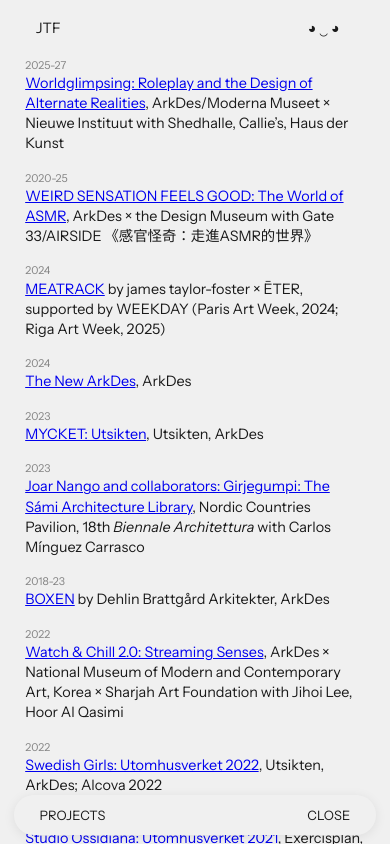
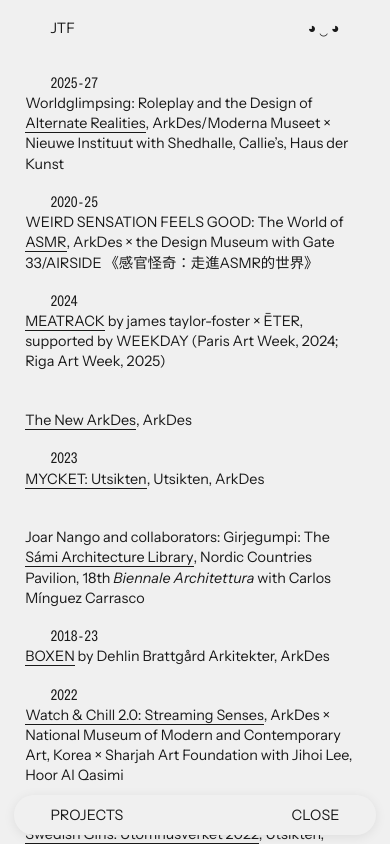
Before and after one commit to StudioFolder/james-tf, a website: page index.html in a window 390 px wide. Both pictures are taken after a click on the button "PROJECTS". Drawn offline with Linux system fonts and the light colour scheme.

Commit message:
mobile: overlay styling, duplicate years hidden

```diff
--- a/index.html
+++ b/index.html
@@ -402,6 +402,18 @@
               if (!panel) return;
               overlayTitle.textContent = item.querySelector('.nav-label').textContent;
               overlayContent.innerHTML = panel.innerHTML;
+              let lastYear = null;
+              overlayContent.querySelectorAll('.entry').forEach(entry => {
+                const yearEl = entry.querySelector('.entry-year');
+                if (yearEl) {
+                  const year = yearEl.textContent.trim();
+                  if (year === lastYear) {
+                    yearEl.style.visibility = 'hidden';
+                  } else {
+                    lastYear = year;
+                  }
+                }
+              });
               overlayContent.querySelectorAll('a').forEach(link => {
                 link.setAttribute('target', '_blank');
                 link.setAttribute('rel', 'noopener noreferrer');
--- a/style.css
+++ b/style.css
@@ -462,7 +462,7 @@
   .name-jtf {
     position: fixed;
     top: 1.25rem;
-    left: 2.5rem;
+    left: 3.5rem;
     font-weight: 400;
     text-transform: uppercase;
     letter-spacing: 0.01em;
@@ -628,7 +628,7 @@
     -webkit-overflow-scrolling: touch;
     flex: 1;
     padding: 1.75rem;
-    padding-top: 4rem;
+    padding-top: 5rem;
     padding-bottom: 5rem;
   }
 
@@ -660,15 +660,15 @@
     display: flex;
     align-items: center;
     justify-content: space-between;
-    padding-left: 1.75rem;
-    padding-right: 1.75rem;
+    padding-left: calc(1.75rem + 1.75rem - 1rem);
+    padding-right: calc(3.5rem - 1rem);
   }
 
   .section-overlay-title {
     font-weight: 400;
     text-transform: uppercase;
     letter-spacing: 0.01em;
-    font-size: 0.9rem;
+    font-size: 1rem;
   }
 
   .section-overlay-close {
@@ -680,13 +680,42 @@
     font-weight: 400;
     text-transform: uppercase;
     letter-spacing: 0.01em;
-    font-size: 0.9rem;
+    font-size: 1rem;
     padding: 0;
   }
 
   .section-overlay .entry {
     display: flex;
     flex-direction: column;
+  }
+
+  .section-overlay .entry-year {
+    padding-left: 1.75rem;
+    font-family: 'ABCDiatypeMono', monospace;
+    font-size: 1.05rem;
+    opacity: 1;
+  }
+
+  .section-overlay-content a {
+    color: var(--color-text);
+    text-decoration: none;
+    position: relative;
+  }
+
+  .section-overlay-content a::after {
+    content: '';
+    position: absolute;
+    left: 0;
+    bottom: -1px;
+    width: 100%;
+    height: 1px;
+    background-color: var(--color-text);
+    transform-origin: right;
+    transition: transform 0.2s linear;
+  }
+
+  .section-overlay-content a:hover::after {
+    transform: scaleX(0);
   }
 
   .portrait-overlay {
```
Also changed, not shown: template.html (+12 -0 lines).
